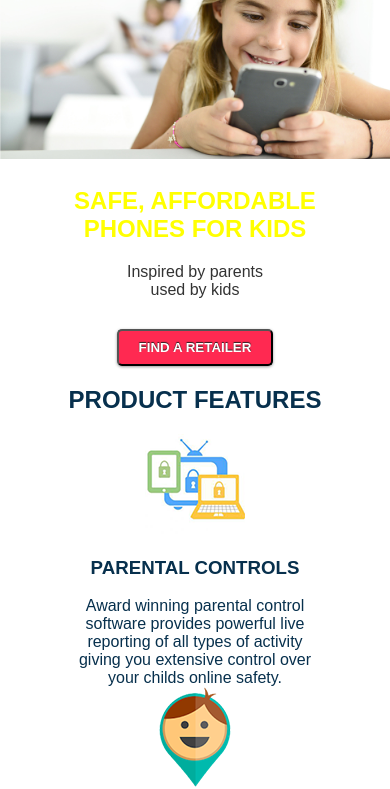
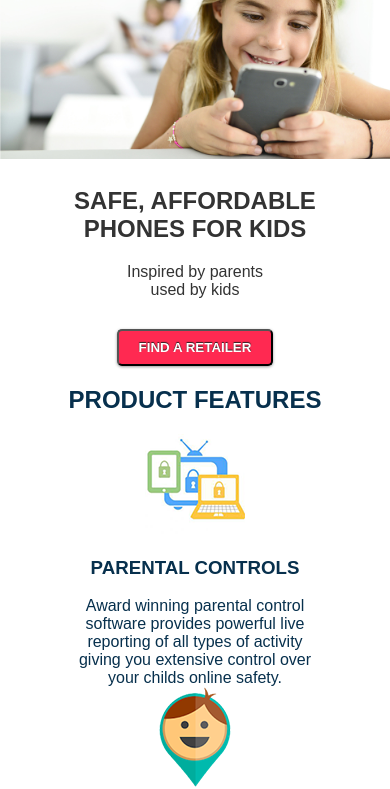
Before and after one commit to midasxl/kidphone, a plain HTML site: page index.html in a window 390 px wide. Shown: the part 86-875 px from the top of the page. Drawn offline with Linux system fonts and the light colour scheme.

Commit message:
cleaning up css hooks

```diff
--- a/css/style.css
+++ b/css/style.css
@@ -251,10 +251,6 @@ Common Industry Breakpoints (but take your own project into consideration)
 @media only screen and (max-width : 1200px) {
 /* less than 1200 */
 
-	header div p:nth-child(1){
-		color:red;
-	}
-
 	/* nav tablet styles */
 	nav ul li{
 		margin:0px 40px;
@@ -264,10 +260,6 @@ Common Industry Breakpoints (but take your own project into consideration)
 
 @media only screen and (max-width : 992px) {
 /* less than 992 */
-
-	header div p:nth-child(1){
-		color:blue;
-	}
 
 	#wrapper {
 		width: 100%;
@@ -300,10 +292,6 @@ Common Industry Breakpoints (but take your own project into consideration)
 @media only screen and (max-width : 768px) {
 /* less than 768 */
 
-	header div p:nth-child(1){
-		color:green;
-	}
-
 	header div{
 		left:10px;
 	}
@@ -326,10 +314,6 @@ Common Industry Breakpoints (but take your own project into consideration)
 
 @media only screen and (max-width : 590px) {
 /* less than 650px */
-
-	header div p:nth-child(1){
-		color:yellow;
-	}
 
 	nav img{
 		width:197px;
@@ -380,10 +364,6 @@ Common Industry Breakpoints (but take your own project into consideration)
 @media only screen and (max-width : 320px) {
 /* less than 320 */
 
-	header div p:nth-child(1){
-		color:orange;
-	}
-
 	#wrapper {
 		width: 100%;
 		qmargin: 0 auto;
```
